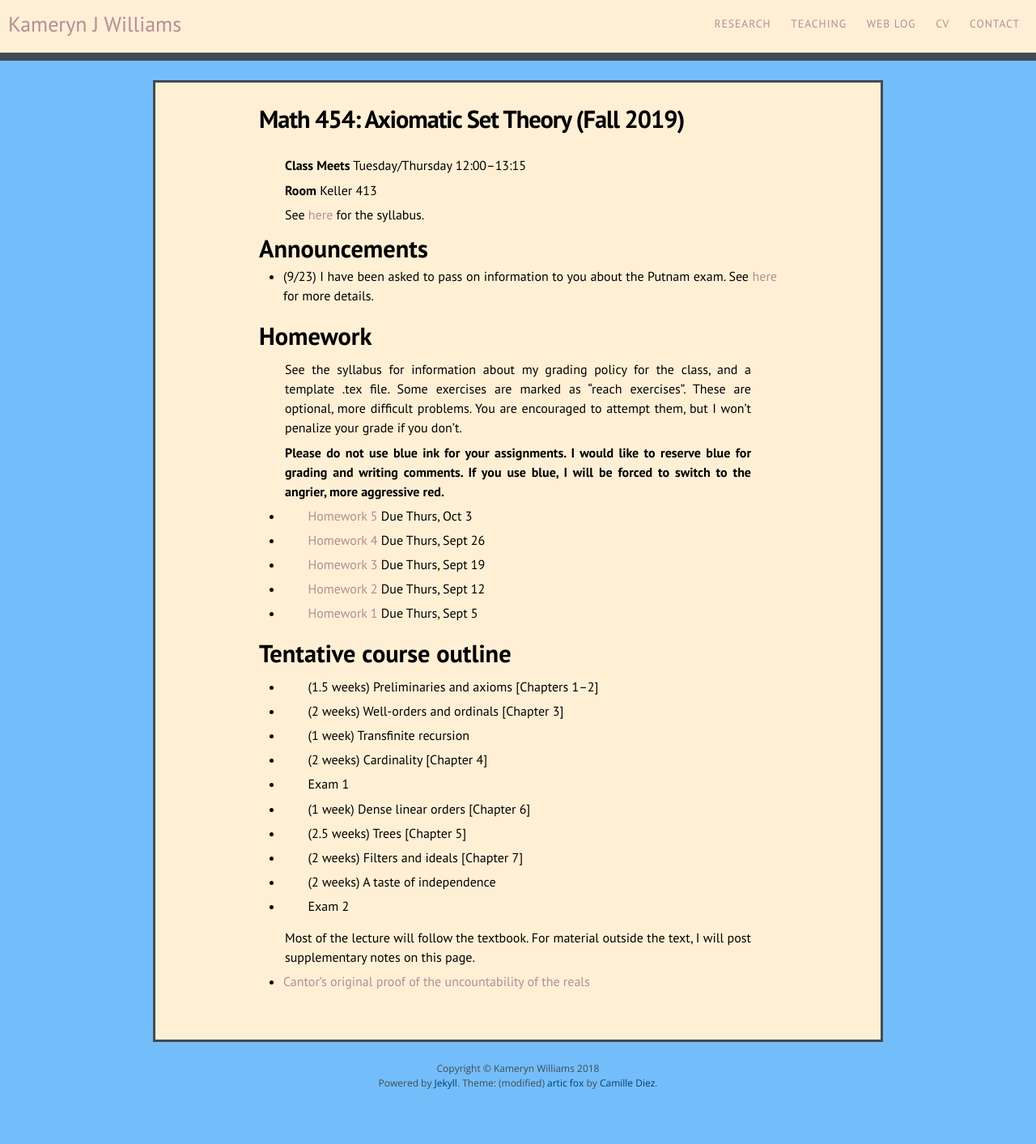
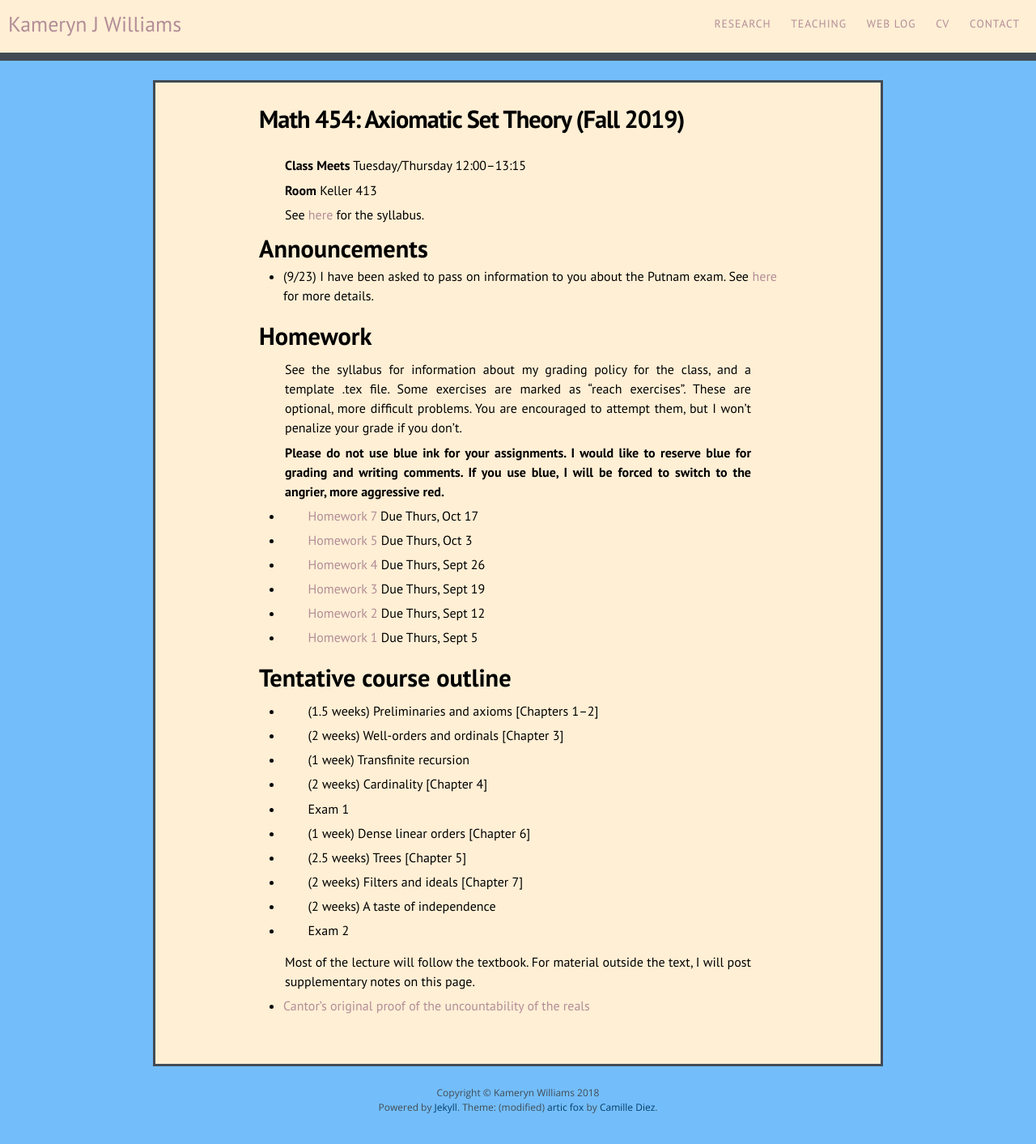
Before and after one commit to kamerynjw/kamerynjw.github.io, a Jekyll site: the page built from teaching/2019/math454.md, in a window 1280 px wide. Shown: the whole page at 81% size. Built offline with Jekyll 4.4.1, drawn with Linux system fonts in a browser that asks for light colours; nearby versions of some CDN libraries; before the commit the page ends 1383 px from its top, so only the background shows below that.

Commit message:
added homework for 454

```diff
--- a/teaching/2019/math454.md
+++ b/teaching/2019/math454.md
@@ -21,6 +21,8 @@ Homework
 See the syllabus for information about my grading policy for the class, and a template .tex file. Some exercises are marked as "reach exercises". These are optional, more difficult problems. You are encouraged to attempt them, but I won't penalize your grade if you don't.
 
 **Please do not use blue ink for your assignments. I would like to reserve blue for grading and writing comments. If you use blue, I will be forced to switch to the angrier, more aggressive red.**
+
+* [Homework 7]({{ page.url }}h7.pdf) Due Thurs, Oct 17
 
 * [Homework 5]({{ page.url }}h5.pdf) Due Thurs, Oct 3
 
```
Also changed, not shown: 1 other file.
